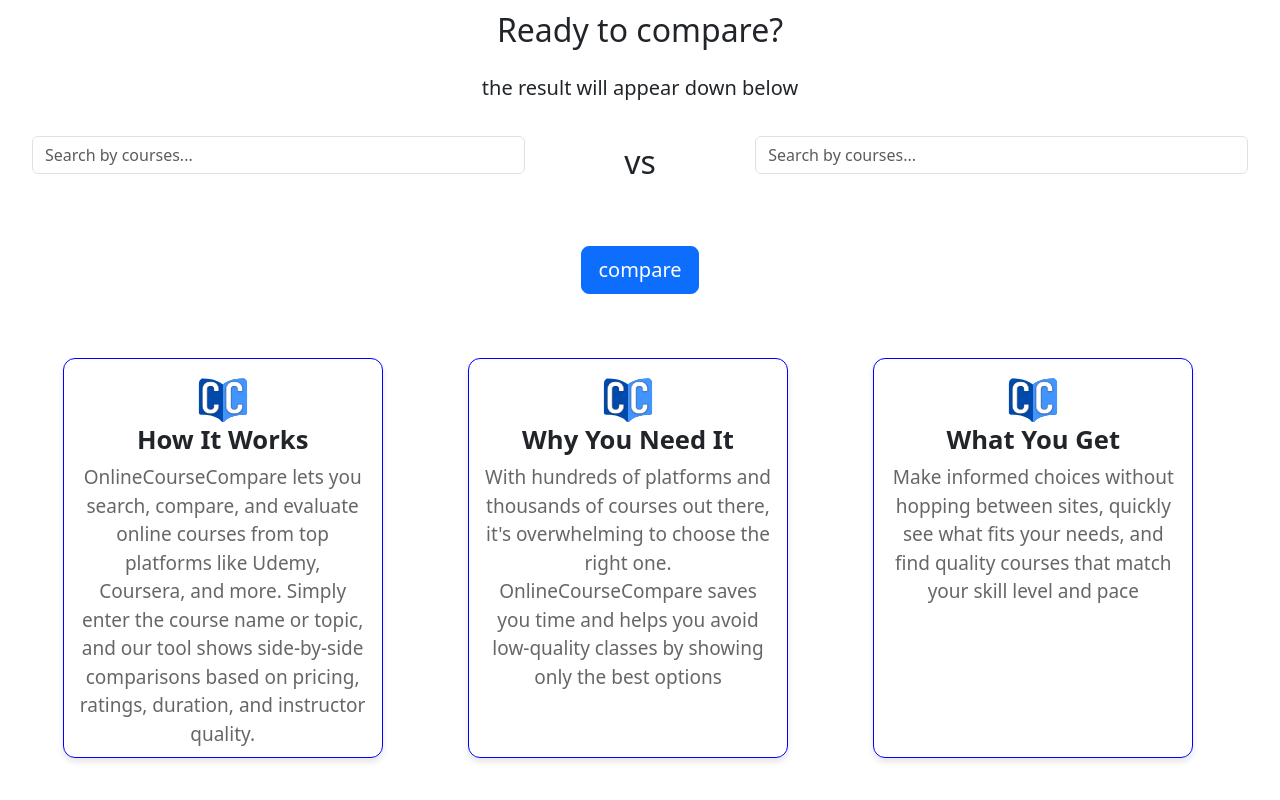
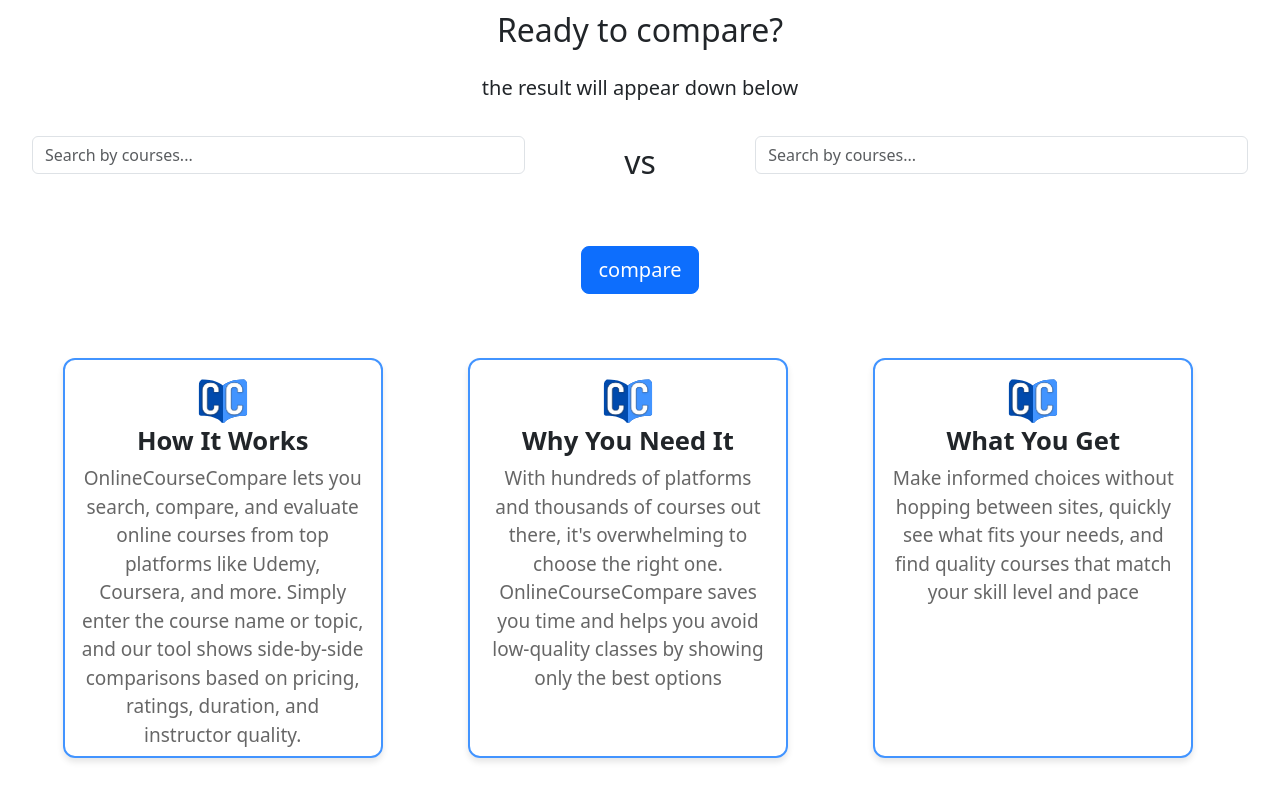
Before and after one commit to Nadir-Kutluozen/online-course-compare, a React (Vite) app in the folder online-course-compare/: page / in a window 1280 px wide. Shown: the part 821-1621 px from the top of the page. Built offline with nearby package versions, Linux system fonts and the light colour scheme.

Commit message:
trying to fix the p tag

```diff
--- a/online-course-compare/src/section2/card/card.css
+++ b/online-course-compare/src/section2/card/card.css
@@ -9,9 +9,9 @@
     overflow: hidden;
     transition: transform 0.3s ease, box-shadow 0.3s ease;
     text-align: center; /* Center the content */
-    border-color: blue;
+    border-color: #4294ff;
     border-style: solid;
-    border-width: 1px;
+    border-width: 2px;
 }
 
 .card-image {
```
